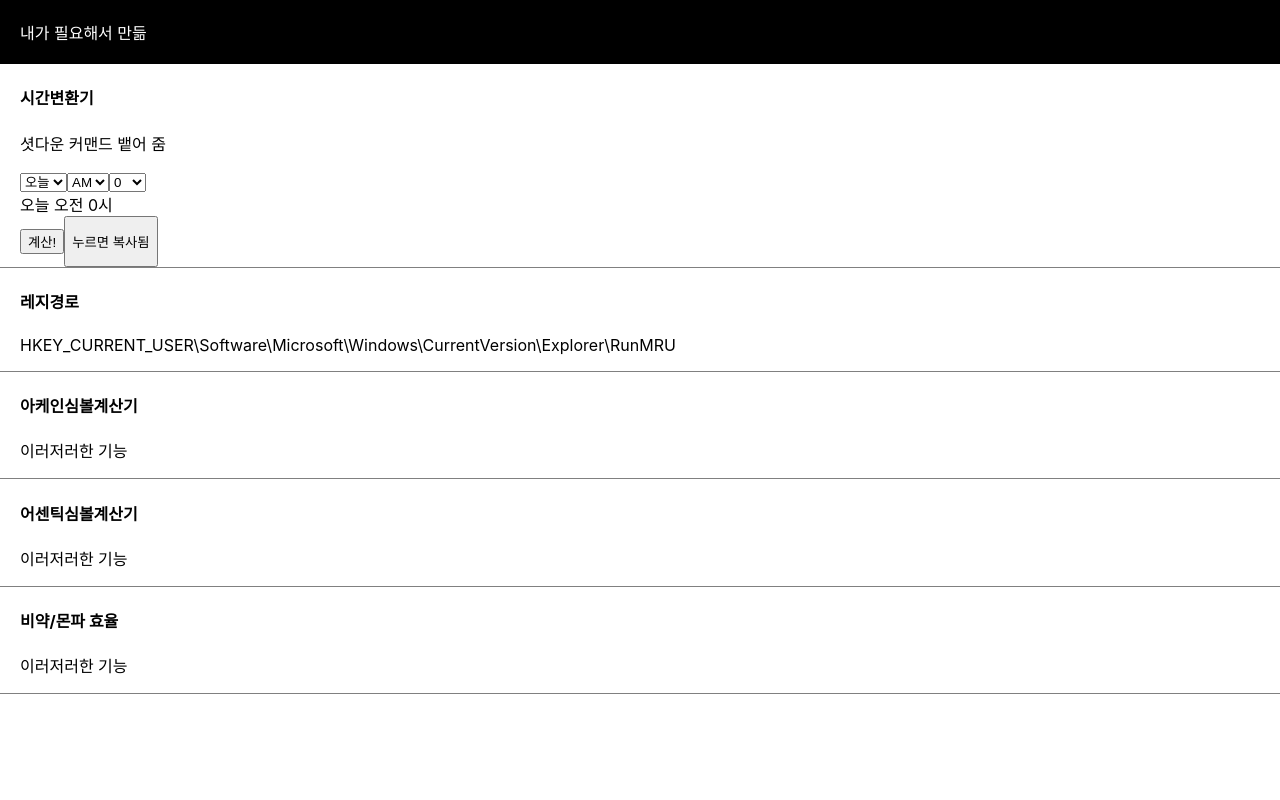
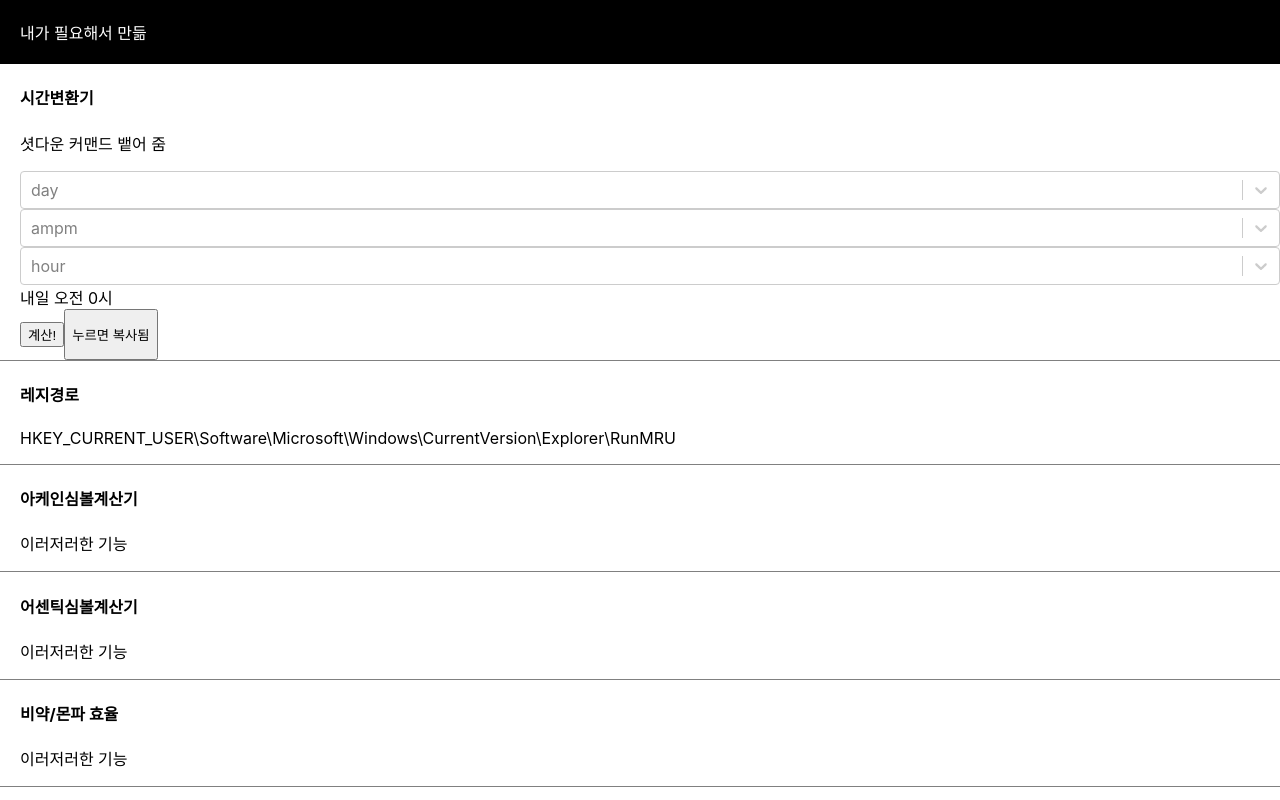
Before and after one commit to nordap/app, a React (Create React App) app: page / in a window 1280 px wide. Built offline with nearby package versions, Linux system fonts and the light colour scheme.

Commit message:
안굴러가는데 일단 올림

```diff
--- a/package.json
+++ b/package.json
@@ -9,6 +9,7 @@
     "react": "^18.2.0",
     "react-dom": "^18.2.0",
     "react-scripts": "5.0.1",
+    "react-select": "^5.7.5",
     "web-vitals": "^2.1.4"
   },
   "scripts": {
--- a/src/App.js
+++ b/src/App.js
@@ -1,6 +1,38 @@
 import './App.css';
 import { useState } from 'react';
 import * as React from 'react';
+import Select from 'react-select';
+
+const DAY = ['day',
+  [
+    { value: 0, label: '오늘' },
+    { value: 1, label: '내일' },
+  ]
+];
+
+const AMPM = ['ampm',
+  [
+    { value: 0, label: 'AM' },
+    { value: 12, label: 'PM' },
+  ]
+];
+
+const HOUR = ['hour',
+  [
+    { value: 0, label: '0' },
+    { value: 1, label: '1' },
+    { value: 2, label: '2' },
+    { value: 3, label: '3' },
+    { value: 4, label: '4' },
+    { value: 5, label: '5' },
+    { value: 6, label: '6' },
+    { value: 7, label: '7' },
+    { value: 8, label: '8' },
+    { value: 9, label: '9' },
+    { value: 10, label: '10' },
+    { value: 11, label: '11' },
+  ]
+];
 
 function App() {
 
@@ -13,13 +45,13 @@ function App() {
   let date = new Date(cur.getTime() + cur.getTimezoneOffset() * 60 * 1000 + korTimeDiff);
 
   let [timeDiff, setTimeDiff] = useState({
-    daydiff: 0,
+    day: 0,
     ampm: 0,
     hour: 0,
   })
 
   let [selectedOption, setOption] = useState({
-    daydiff: '오늘',
+    day: '오늘',
     ampm: 'AM',
     hour: '0',
   })
@@ -33,51 +65,20 @@ function App() {
     }
   };
 
-  const DAYDIFF = [
-    { value: 0, name: '오늘', category: 'daydiff' },
-    { value: 1, name: '내일', category: 'daydiff' },
-  ];
-
-  const AMPM = [
-    { value: 0, name: 'AM', category: 'ampm' },
-    { value: 12, name: 'PM', category: 'ampm' },
-  ];
-
-  const HOUR = [
-    { value: 0, name: '0', category: 'hour' },
-    { value: 1, name: '1', category: 'hour' },
-    { value: 2, name: '2', category: 'hour' },
-    { value: 3, name: '3', category: 'hour' },
-    { value: 4, name: '4', category: 'hour' },
-    { value: 5, name: '5', category: 'hour' },
-    { value: 6, name: '6', category: 'hour' },
-    { value: 7, name: '7', category: 'hour' },
-    { value: 8, name: '8', category: 'hour' },
-    { value: 9, name: '9', category: 'hour' },
-    { value: 10, name: '10', category: 'hour' },
-    { value: 11, name: '11', category: 'hour' },
-  ];
-
-
-  const SelectBox = (props) => {
-    const handleSelectChange = (e) => {
-      setTimeDiff({ ...timeDiff, [e.target.name]: e.target.value });
-      setOption({ ...selectedOption, [e.target.category]: e.target.name });
+  const MakeSelect = (props) => {
+    const handleSelect = (e) => {
+      setTimeDiff({ ...timeDiff, [e.label]: e.value });
     }
     return (
-      <select name={props.options[0].category} onChange={handleSelectChange}>
-        {
-          props.options.map((option) => (
-            <option
-              key={option.value}
-              value={option.value}
-              defaultValue={props.defaultValue === option.value}
-            >
-              {option.name}
-            </option>
-          ))
-        }
-      </select >
+      <>
+        <Select
+          name={props.options[0]}
+          onChange={handleSelect}
+          placeholder={props.options[0]}
+          options={props.options[1]}
+
+        />
+      </>
     );
   };
 
@@ -91,9 +92,9 @@ function App() {
         <h4>{a[0]}</h4>
         <p>셧다운 커맨드 뱉어 줌</p>
         <div>
-          <SelectBox options={DAYDIFF} defaultValue="0"></SelectBox>
-          <SelectBox options={AMPM} defaultValue="0"></SelectBox>
-          <SelectBox options={HOUR} defaultValue="0"></SelectBox>
+          <MakeSelect options={DAY} defaultValue="0"></MakeSelect>
+          <MakeSelect options={AMPM} defaultValue="0"></MakeSelect>
+          <MakeSelect options={HOUR} defaultValue="0"></MakeSelect>
           <div>
             {
               timeDiff.daydiff === 0 ? <>오늘 </> : <>내일 </>
```
Also changed, not shown: src/components/Tools.js (added), 1 other file (tests, documents, lock files or other folders).
